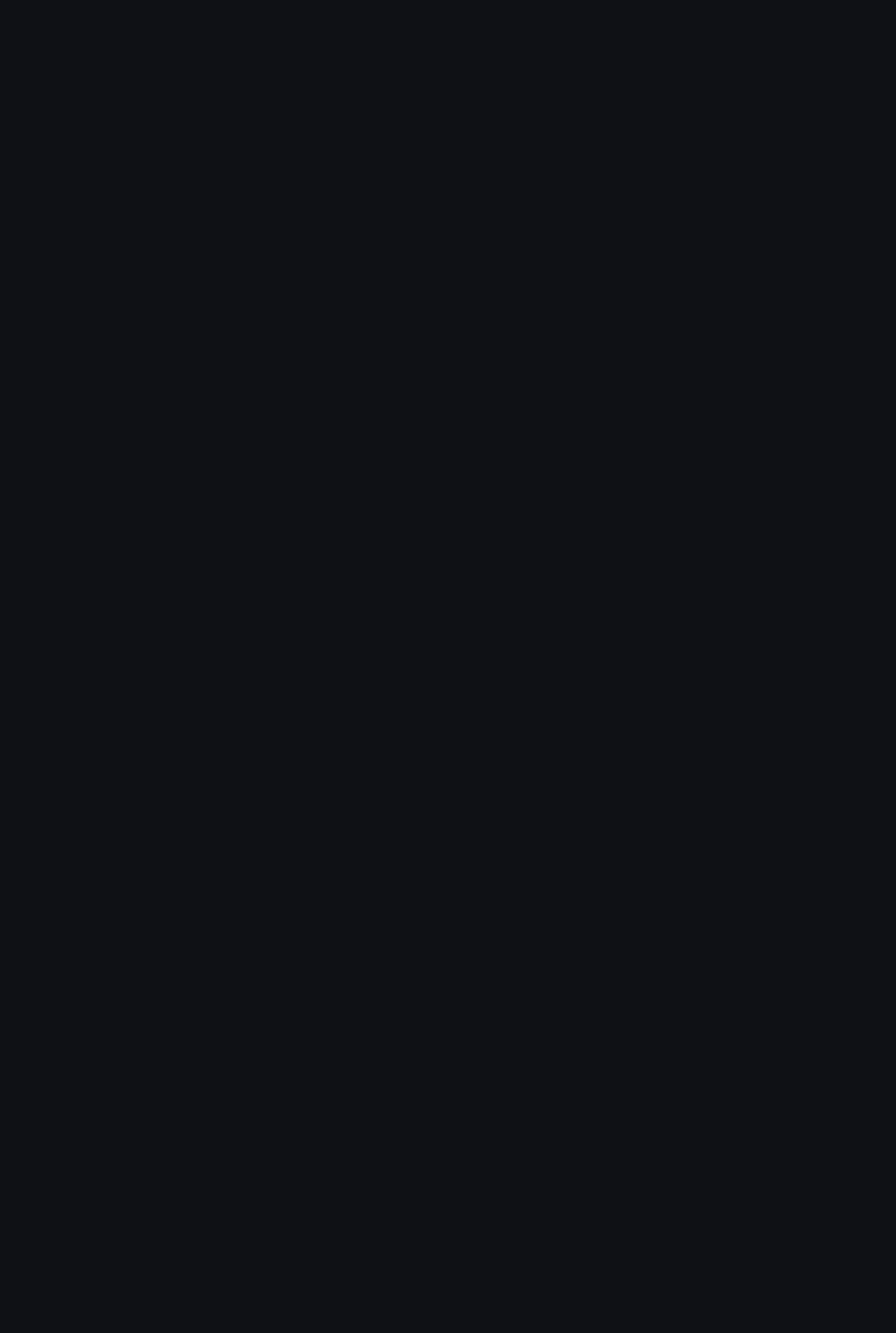
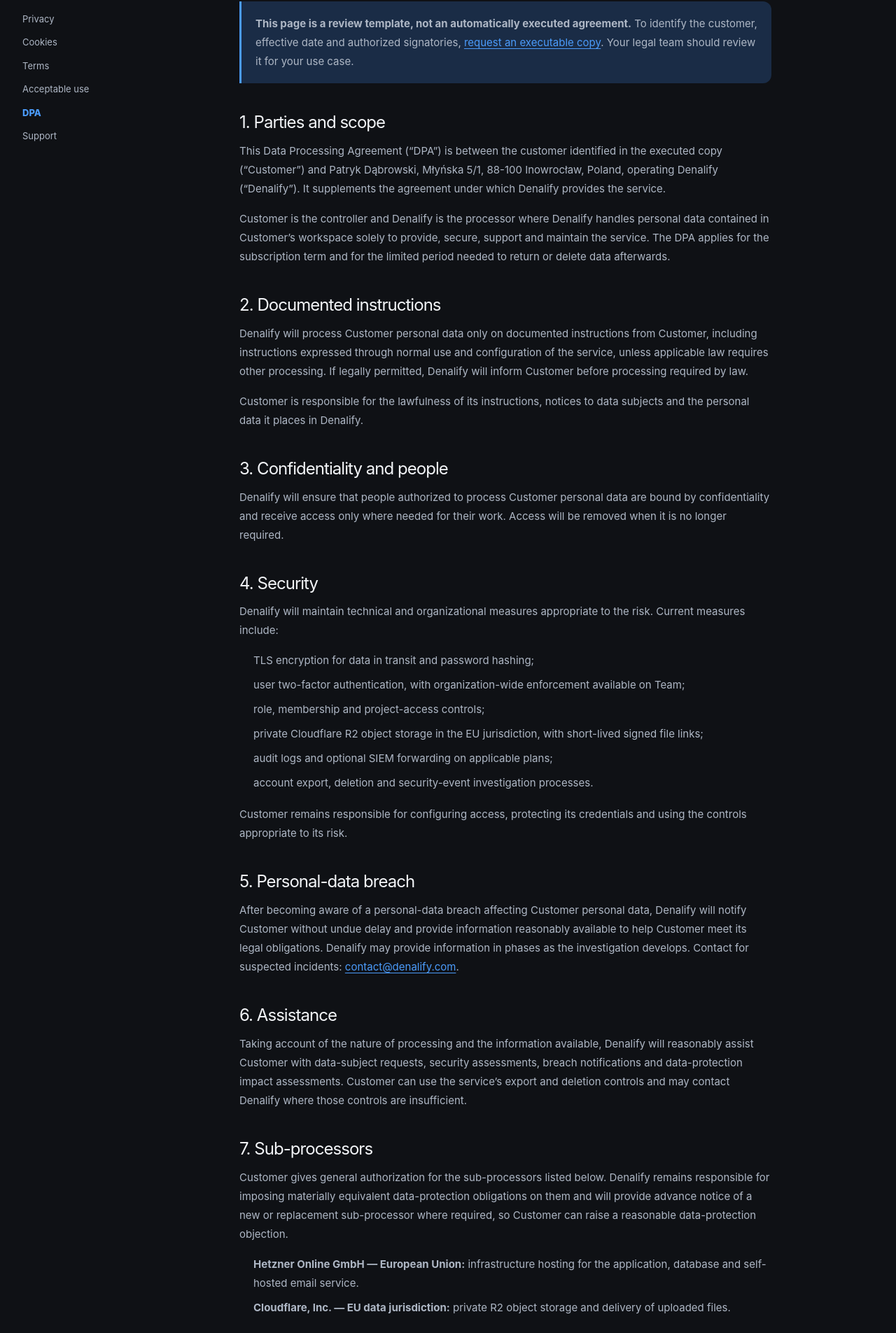
Before and after one commit to Denalify/Landing-Page, a Nuxt app: page /dpa in a window 1280 px wide. Before the commit this address had no page. Shown: the part 474-2379 px from the top of the page at 70% size. Before the commit the page ends 800 px from the top, so only its background shows below. Built offline with nearby package versions, Linux system fonts and the light colour scheme.

Commit message:
Add public data processing agreement template

```diff
--- a/app/components/AppFooter.vue
+++ b/app/components/AppFooter.vue
@@ -15,7 +15,7 @@
     <div class="footer-top"><div class="footer-brand"><NuxtLink :to="localePath('/')" :aria-label="t('nav.home')"><img src="/logo-white.webp" alt="Denalify" width="158" height="44"></NuxtLink><p>{{ t('footer.tagline') }}</p></div><div class="footer-links">
       <div><h2>{{ t('footer.explore') }}</h2><NuxtLink :to="localePath('/task-management')">{{ t('footer.teamTasks') }}</NuxtLink><NuxtLink :to="localePath('/kanban-boards')">{{ t('nav.boards') }}</NuxtLink><NuxtLink :to="localePath('/compare')">{{ t('nav.compare') }}</NuxtLink><NuxtLink :to="`${localePath('/')}#pricing`">{{ t('nav.pricing') }}</NuxtLink></div>
       <div><h2>{{ t('footer.trust') }}</h2><NuxtLink :to="localePath('/nonprofits')">{{ t('footer.nonprofits') }}</NuxtLink><NuxtLink :to="localePath('/security')">{{ t('footer.security') }}</NuxtLink><NuxtLink :to="localePath('/nis2')">NIS2</NuxtLink><NuxtLink :to="localePath('/support')">{{ t('footer.support') }}</NuxtLink></div>
-      <div><h2>{{ t('footer.legal') }}</h2><NuxtLink to="/privacy">{{ t('footer.privacy') }}</NuxtLink><NuxtLink to="/cookies">{{ t('footer.cookies') }}</NuxtLink><NuxtLink to="/terms">{{ t('footer.terms') }}</NuxtLink><NuxtLink to="/acceptable-use">{{ t('footer.acceptableUse') }}</NuxtLink></div>
+      <div><h2>{{ t('footer.legal') }}</h2><NuxtLink to="/privacy">{{ t('footer.privacy') }}</NuxtLink><NuxtLink to="/cookies">{{ t('footer.cookies') }}</NuxtLink><NuxtLink to="/terms">{{ t('footer.terms') }}</NuxtLink><NuxtLink to="/acceptable-use">{{ t('footer.acceptableUse') }}</NuxtLink><NuxtLink to="/dpa">DPA</NuxtLink></div>
     </div></div>
     <div class="footer-bottom">
       <span>© {{ new Date().getFullYear() }} Denalify · Patryk Dąbrowski</span>
--- a/app/components/LegalArticle.vue
+++ b/app/components/LegalArticle.vue
@@ -7,6 +7,7 @@
   { label: t('footer.cookies'), to: '/cookies' },
   { label: t('footer.terms'), to: '/terms' },
   { label: t('footer.acceptableUse'), to: '/acceptable-use' },
+  { label: 'DPA', to: '/dpa' },
   { label: t('footer.support'), to: localePath('/support') },
 ])
 </script>
--- /dev/null
+++ b/app/pages/dpa.vue
@@ -0,0 +1,86 @@
+<script setup lang="ts">
+definePageMeta({ layout: 'marketing', i18n: false })
+useSeoMeta({
+  title: 'Data Processing Agreement (DPA)',
+  description: 'Review the Denalify data processing agreement template and request an executable copy.',
+})
+defineOgImage('Denalify', {
+  title: 'Data Processing Agreement',
+  description: 'The terms that apply when Denalify processes personal data for a customer.',
+  label: 'LEGAL / DPA',
+})
+
+const requestHref = 'mailto:contact@denalify.com?subject=Denalify%20DPA%20request'
+</script>
+
+<template>
+  <LegalArticle
+    eyebrow="LEGAL / DPA"
+    title="Data Processing Agreement"
+    introduction="The terms that apply when Denalify processes personal data on a customer’s behalf."
+    updated="Template updated: 28 September 2026"
+  >
+    <div class="legal-notice">
+      <p><strong>This page is a review template, not an automatically executed agreement.</strong> To identify the customer, effective date and authorized signatories, <a :href="requestHref">request an executable copy</a>. Your legal team should review it for your use case.</p>
+    </div>
+
+    <h2>1. Parties and scope</h2>
+    <p>This Data Processing Agreement (“DPA”) is between the customer identified in the executed copy (“Customer”) and Patryk Dąbrowski, Młyńska 5/1, 88-100 Inowrocław, Poland, operating Denalify (“Denalify”). It supplements the agreement under which Denalify provides the service.</p>
+    <p>Customer is the controller and Denalify is the processor where Denalify handles personal data contained in Customer’s workspace solely to provide, secure, support and maintain the service. The DPA applies for the subscription term and for the limited period needed to return or delete data afterwards.</p>
+
+    <h2>2. Documented instructions</h2>
+    <p>Denalify will process Customer personal data only on documented instructions from Customer, including instructions expressed through normal use and configuration of the service, unless applicable law requires other processing. If legally permitted, Denalify will inform Customer before processing required by law.</p>
+    <p>Customer is responsible for the lawfulness of its instructions, notices to data subjects and the personal data it places in Denalify.</p>
+
+    <h2>3. Confidentiality and people</h2>
+    <p>Denalify will ensure that people authorized to process Customer personal data are bound by confidentiality and receive access only where needed for their work. Access will be removed when it is no longer required.</p>
+
+    <h2>4. Security</h2>
+    <p>Denalify will maintain technical and organizational measures appropriate to the risk. Current measures include:</p>
+    <ul>
+      <li>TLS encryption for data in transit and password hashing;</li>
+      <li>user two-factor authentication, with organization-wide enforcement available on Team;</li>
+      <li>role, membership and project-access controls;</li>
+      <li>private Cloudflare R2 object storage in the EU jurisdiction, with short-lived signed file links;</li>
+      <li>audit logs and optional SIEM forwarding on applicable plans;</li>
+      <li>account export, deletion and security-event investigation processes.</li>
+    </ul>
+    <p>Customer remains responsible for configuring access, protecting its credentials and using the controls appropriate to its risk.</p>
+
+    <h2>5. Personal-data breach</h2>
+    <p>After becoming aware of a personal-data breach affecting Customer personal data, Denalify will notify Customer without undue delay and provide information reasonably available to help Customer meet its legal obligations. Denalify may provide information in phases as the investigation develops. Contact for suspected incidents: <a href="mailto:contact@denalify.com">contact@denalify.com</a>.</p>
+
+    <h2>6. Assistance</h2>
+    <p>Taking account of the nature of processing and the information available, Denalify will reasonably assist Customer with data-subject requests, security assessments, breach notifications and data-protection impact assessments. Customer can use the service’s export and deletion controls and may contact Denalify where those controls are insufficient.</p>
+
+    <h2>7. Sub-processors</h2>
+    <p>Customer gives general authorization for the sub-processors listed below. Denalify remains responsible for imposing materially equivalent data-protection obligations on them and will provide advance notice of a new or replacement sub-processor where required, so Customer can raise a reasonable data-protection objection.</p>
+    <ul>
+      <li><strong>Hetzner Online GmbH — European Union:</strong> infrastructure hosting for the application, database and self-hosted email service.</li>
+      <li><strong>Cloudflare, Inc. — EU data jurisdiction:</strong> private R2 object storage and delivery of uploaded files.</li>
+    </ul>
+    <p>Stripe handles payment data under its own applicable terms. Integrations such as Google, GitHub, Discord or Slack are enabled and directed by Customer and may receive data selected by Customer.</p>
+
+    <h2>8. International transfers</h2>
+    <p>Denalify will not transfer Customer personal data outside the EEA unless the transfer is covered by an adequacy decision or appropriate safeguards required by data-protection law. On request, Denalify will provide information about the safeguard relevant to a transfer.</p>
+
+    <h2>9. Return and deletion</h2>
+    <p>At the end of the service, Customer may export its data using the available controls. On Customer’s request, Denalify will delete or return Customer personal data and delete remaining copies, unless applicable law requires retention. Limited records may be retained for security, dispute or legal-compliance purposes as described in the <NuxtLink to="/privacy">privacy notice</NuxtLink>.</p>
+
+    <h2>10. Information and audits</h2>
+    <p>Denalify will provide information reasonably necessary to demonstrate compliance with this DPA and Article 28 GDPR. If that information is insufficient, Customer may request a proportionate audit or inspection, subject to reasonable notice, confidentiality, security and avoidance of disruption to other customers.</p>
+
+    <h2>11. Processing details</h2>
+    <ul>
+      <li><strong>Subject matter and purpose:</strong> hosting, organizing, transmitting, securing and supporting Customer’s workspace and the collaboration features Customer chooses to use.</li>
+      <li><strong>Nature of processing:</strong> collection, storage, organization, retrieval, display, transmission, restriction, export and deletion.</li>
+      <li><strong>Data subjects:</strong> Customer users, members, contractors, clients, suppliers and other people identified in workspace content.</li>
+      <li><strong>Personal data:</strong> account and profile details, memberships, project and task content, comments, documents, uploaded files, integration data, activity and security logs, and support communications.</li>
+      <li><strong>Sensitive data:</strong> the service is not designed for special-category data. Customer must not upload it unless the parties first document appropriate instructions and safeguards.</li>
+    </ul>
+
+    <h2>12. Order of precedence and contact</h2>
+    <p>If this DPA conflicts with the service agreement on processing Customer personal data, the executed DPA controls. Other terms of the service agreement remain unchanged.</p>
+    <p>This template reflects the processor obligations in <a href="https://eur-lex.europa.eu/eli/reg/2016/679/art_28/oj">Article 28 GDPR</a>. The European Commission also publishes <a href="https://commission.europa.eu/publications/standard-contractual-clauses-controllers-and-processors-eueea_en">standard contractual clauses for controllers and processors in the EU/EEA</a>. To request an executable Denalify DPA or propose Customer paper, email <a :href="requestHref">contact@denalify.com</a>.</p>
+  </LegalArticle>
+</template>
```
